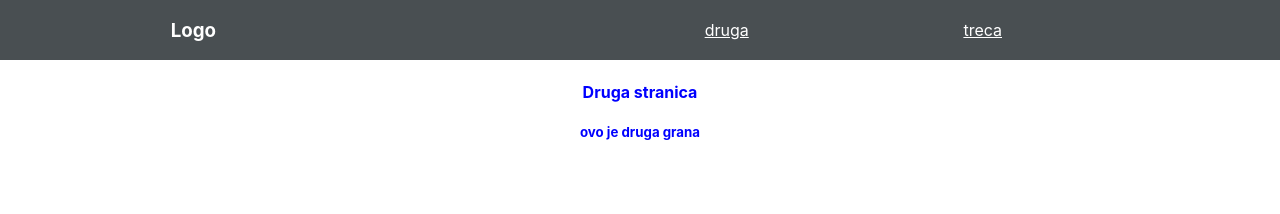
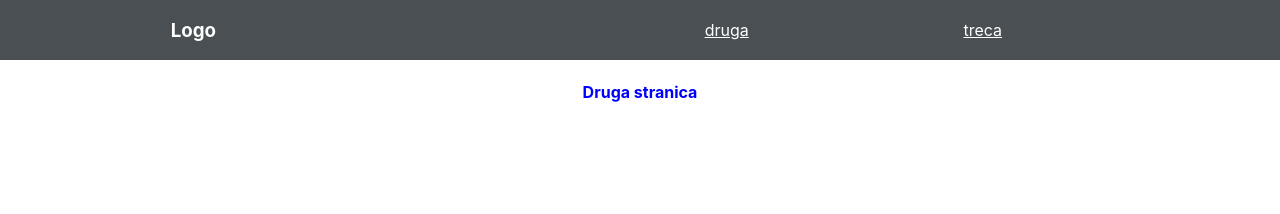
Before and after one commit to bcudina/prvi-projekt, a React (Create React App) app: page /druga in a window 1280 px wide. Shown: the top 214 px of the page. Built offline with nearby package versions, Linux system fonts and the light colour scheme.

Commit message:
Revert "Merge pull request #2 from bcudina/prvi-projekt-druga-grana"
This reverts commit 57c604150ffeab0a421729018a0435a40adfa8d3, reversing
changes made to 38f3d6e4ffc013274dd2becf4a025449d5117066.

```diff
--- a/src/component/druga.jsx
+++ b/src/component/druga.jsx
@@ -4,7 +4,6 @@ function Druga() {
   return (
     <div className="App">
       <h4>Druga stranica</h4>
-      <h5>ovo je druga grana</h5>
     </div>
   );
 }
```
